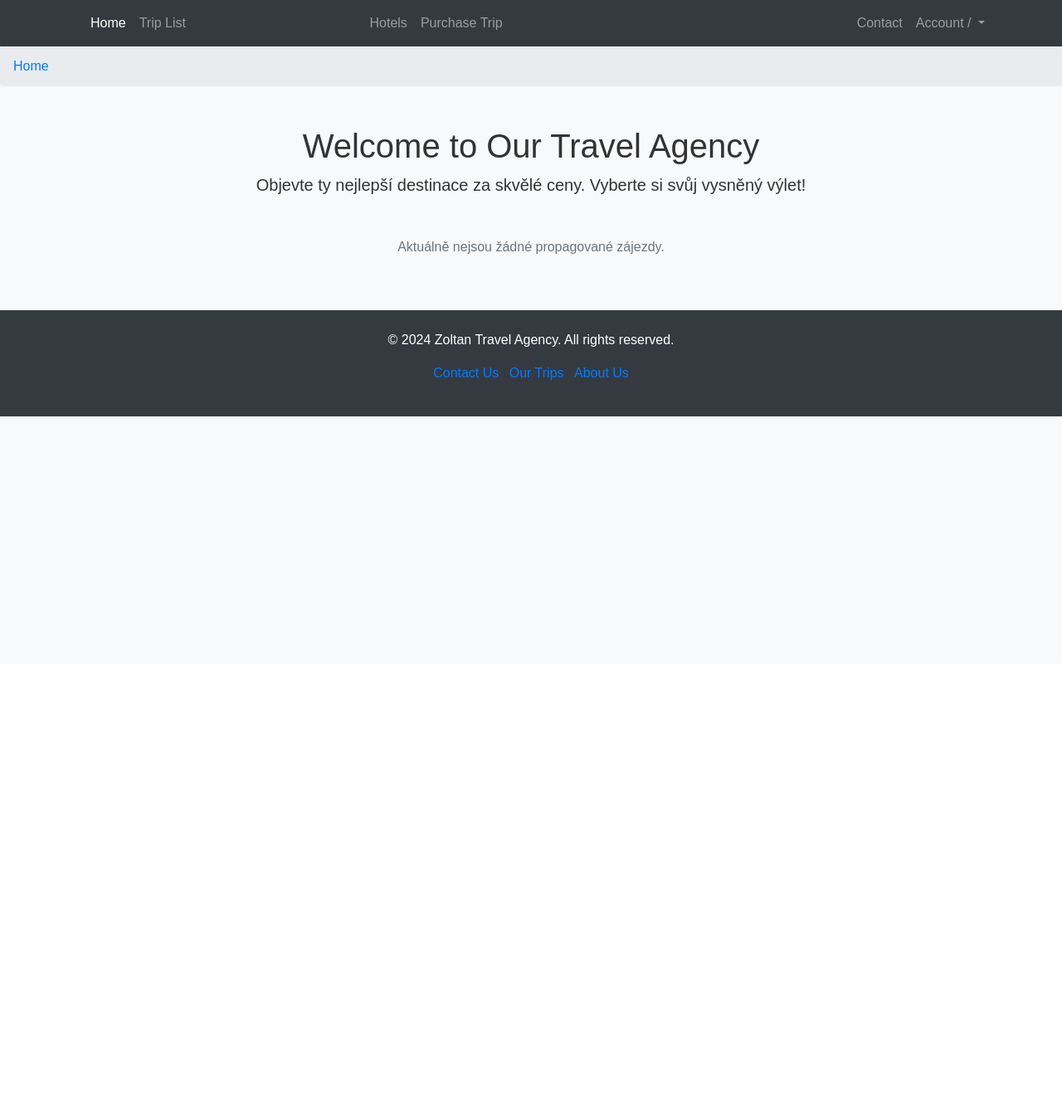
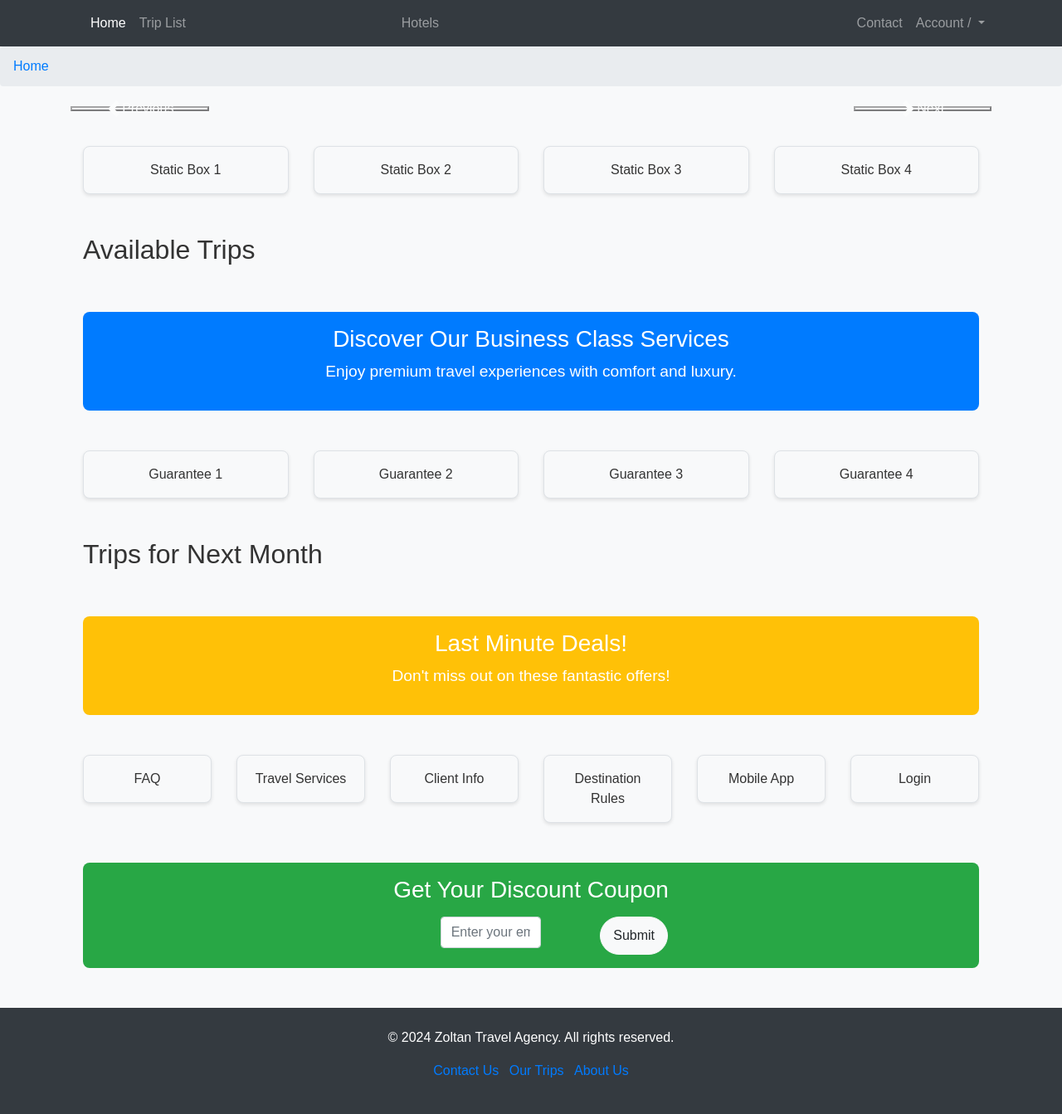
Before and after one commit to ZoltronPy/CS05, a Django app: page / in a window 1280 px wide. Shown: the whole page at 83% size. Before the commit the page ends 502 px from the top, so only its background shows below. Run offline with Django 5.2, Linux system fonts and the light colour scheme; data that the repository does not hold is empty; some libraries are stand-ins or nearby versions.

Commit message:
Home page, forms,

```diff
--- a/CS5/urls.py
+++ b/CS5/urls.py
@@ -3,6 +3,7 @@ from django.contrib.auth.views import LogoutView
 from django.urls import path
 from django.conf import settings
 from django.conf.urls.static import static
+from django.urls.conf import include
 
 from accounts.views import SubmittableLoginView, user_logout
 from accounts.views import SignUpView
@@ -28,6 +29,7 @@ urlpatterns = [
 
     path('accounts/signup/', SignUpView.as_view(), name='signup'),
     path('accounts/logout/', user_logout, name='logout'),
+    path('accounts/', include('django.contrib.auth.urls')), #defaultní cesty a views z Djanga
 
 
 ]
--- /dev/null
+++ b/static/homepage.css
@@ -0,0 +1,126 @@
+/* General Reset */
+body {
+    margin: 0;
+    padding: 0;
+    font-family: Arial, sans-serif;
+    background-color: #f8f9fa;
+}
+
+/* Carousel Styling */
+#promotedTripsCarousel img {
+    height: 300px;
+    object-fit: cover;
+    border-radius: 8px;
+}
+
+.carousel-caption {
+    background-color: rgba(0, 0, 0, 0.5);
+    border-radius: 4px;
+    padding: 10px;
+}
+
+.carousel-caption h5 {
+    font-size: 1.5rem;
+    font-weight: bold;
+    color: #fff;
+}
+
+.carousel-caption p {
+    font-size: 1rem;
+    color: #ddd;
+}
+
+/* Static Boxes */
+.container .row .p-3 {
+    background-color: #fff;
+    border: 1px solid #ddd;
+    border-radius: 8px;
+    box-shadow: 0 2px 4px rgba(0, 0, 0, 0.1);
+    transition: transform 0.2s;
+}
+
+.container .row .p-3:hover {
+    transform: scale(1.05);
+    box-shadow: 0 4px 8px rgba(0, 0, 0, 0.2);
+}
+
+/* Card Styling */
+.card {
+    border: none;
+    border-radius: 8px;
+    box-shadow: 0 2px 4px rgba(0, 0, 0, 0.1);
+    overflow: hidden;
+    transition: transform 0.2s;
+}
+
+.card:hover {
+    transform: scale(1.05);
+}
+
+.card img {
+    height: 200px;
+    object-fit: cover;
+}
+
+.card .card-title {
+    font-size: 1.25rem;
+    font-weight: bold;
+}
+
+.card .btn-primary {
+    background-color: #007bff;
+    border: none;
+    transition: background-color 0.3s;
+}
+
+.card .btn-primary:hover {
+    background-color: #0056b3;
+}
+
+/* Bars Styling */
+section.text-center .p-3 {
+    border-radius: 8px;
+    margin: 10px 0;
+    color: #fff;
+    font-size: 1.2rem;
+}
+
+.bg-primary {
+    background-color: #007bff;
+}
+
+.bg-warning {
+    background-color: #ffc107;
+}
+
+.bg-success {
+    background-color: #28a745;
+}
+
+.bg-secondary {
+    background-color: #6c757d;
+}
+
+/* Forms */
+form input {
+    border: 1px solid #ddd;
+    border-radius: 4px;
+    padding: 10px;
+    width: 70%;
+    display: inline-block;
+    margin-right: 10px;
+}
+
+form button {
+    border: none;
+    padding: 10px 20px;
+    border-radius: 4px;
+    background-color: #007bff;
+    color: white;
+    cursor: pointer;
+    transition: background-color 0.3s;
+}
+
+form button:hover {
+    background-color: #0056b3;
+}
--- a/templates/navbar.html
+++ b/templates/navbar.html
@@ -25,13 +25,15 @@
       </ul>
 
       <!-- Centered items -->
-      <ul class="navbar-nav mx-auto">
-        <li class="nav-item">
-          <a class="nav-link {% if request.resolver_match.url_name == 'hotels' %}active{% endif %}" href="{% url 'hotels' %}">Hotels</a>
-        </li>
-        <li class="nav-item">
-          <a class="nav-link" href="{% url 'purchase_trip' trip_id=1 %}">Purchase Trip</a>
-        </li>
+      <ul class="navbar-nav d-flex flex-row align-items-center mx-auto">
+           <li class="nav-item">
+                <a class="nav-link {% if request.resolver_match.url_name == 'hotels' %}active{% endif %}" href="{% url 'hotels' %}">Hotels</a>
+           </li>
+           <li class="nav-item d-flex align-items-center">
+               {% if user.is_authenticated %}
+                    <a class="nav-link" href="{% url 'purchase_trip' trip_id=1 %}">Purchase Trip</a>
+               {% endif %}
+           </li>
       </ul>
 
       <!-- Contact and Login/Signup dropdown on the right -->
@@ -57,6 +59,8 @@
                 <div class="dropdown-menu dropdown-menu-right" aria-labelledby="userDropdown">
 
                     <a class="dropdown-item" href="{% url 'logout' %}">Logout</a>
+                    <a class="dropdown-item" href="{% url 'password_change' %}">password change</a>
+                    <a class="dropdown-item" href="{% url 'password_reset' %}">password reset</a>
 
                 </div>
 
--- a/viewer/templates/homepage.html
+++ b/viewer/templates/homepage.html
@@ -1,43 +1,161 @@
-{% extends "base.html" %}
+{% extends 'base.html' %}
+{% block content %}
+{% load static %}
 
-{% block content %}
-<div class="container mt-5">
-    <!-- Welcome Section -->
-    <div class="text-center mb-5">
-        <h1>Welcome to Our Travel Agency</h1>
-        <p class="lead">Objevte ty nejlepší destinace za skvělé ceny. Vyberte si svůj vysněný výlet!</p>
+<link rel="stylesheet" href="{% static 'homepage.css' %}">
+
+<!-- Carousel for Promoted Trips -->
+<div id="promotedTripsCarousel" class="carousel slide mb-5" data-bs-ride="carousel">
+    <div class="carousel-inner">
+        {% for trip in promoted_trips %}
+            <div class="carousel-item {% if forloop.first %}active{% endif %}">
+                <img src="{{ trip.image.url }}" class="d-block w-100" style="height: 300px; object-fit: cover;" alt="{{ trip.tour_name }}">
+                <div class="carousel-caption d-none d-md-block">
+                    <h5>{{ trip.tour_name }}</h5>
+                    <p>From {{ trip.departure_city.name }} to {{ trip.destination_city.name }}</p>
+                </div>
+            </div>
+        {% endfor %}
     </div>
+    <button class="carousel-control-prev" type="button" data-bs-target="#promotedTripsCarousel" data-bs-slide="prev">
+        <span class="carousel-control-prev-icon" aria-hidden="true"></span>
+        <span class="visually-hidden">Previous</span>
+    </button>
+    <button class="carousel-control-next" type="button" data-bs-target="#promotedTripsCarousel" data-bs-slide="next">
+        <span class="carousel-control-next-icon" aria-hidden="true"></span>
+        <span class="visually-hidden">Next</span>
+    </button>
+</div>
 
-    <!-- Promoted Trips Section -->
+<!-- Four Static Boxes -->
+<section class="container mt-5">
+    <div class="row text-center">
+        <div class="col-md-3">
+            <div class="p-3 border bg-light">Static Box 1</div>
+        </div>
+        <div class="col-md-3">
+            <div class="p-3 border bg-light">Static Box 2</div>
+        </div>
+        <div class="col-md-3">
+            <div class="p-3 border bg-light">Static Box 3</div>
+        </div>
+        <div class="col-md-3">
+            <div class="p-3 border bg-light">Static Box 4</div>
+        </div>
+    </div>
+</section>
+
+<!-- List of Trips -->
+<section class="container mt-5">
+    <h2>Available Trips</h2>
     <div class="row">
-        {% if promoted_trips %}
-            {% for trip in promoted_trips %}
-            <div class="col-lg-4 col-md-6 mb-4">
-                <div class="card h-100 shadow-sm">
-                    <!-- Trip Image -->
-                    <img src="{{ trip.image.url }}" class="card-img-top" alt="{{ trip.tour_name }}" style="height: 200px; object-fit: cover;">
-
-                    <!-- Card Body -->
-                    <div class="card-body d-flex flex-column">
+        {% for trip in last_minute_trips %}
+            <div class="col-md-4">
+                <div class="card mb-3">
+                    <img src="{{ trip.image.url }}" class="card-img-top" alt="{{ trip.tour_name }}">
+                    <div class="card-body">
                         <h5 class="card-title">{{ trip.tour_name }}</h5>
-                        <p class="card-text">
-                            <strong>Destinace:</strong> {{ trip.destination_city.name }}<br>
-                            <strong>Cena za dospělého:</strong> {{ trip.price_per_adult }} Kč<br>
-                            <strong>Cena za dítě:</strong> {{ trip.price_per_child }} Kč
-                        </p>
-                        <div class="mt-auto">
-                            <a href="{% url 'trip_detail' trip.id %}" class="btn btn-outline-primary w-100 mb-2">View Details</a>
-                            <a href="{% url 'purchase_trip' trip.id %}" class="btn btn-primary w-100">Zakoupit</a>
-                        </div>
+                        <p class="card-text">Departure: {{ trip.formatted_departure_date }}</p>
+                        <p class="card-text">Price per Adult: {{ trip.price_per_adult }} CZK</p>
+                        <a href="{% url 'trip_detail' trip.id %}" class="btn btn-primary">View Details</a>
                     </div>
                 </div>
             </div>
-            {% endfor %}
-        {% else %}
-            <div class="col-12 text-center">
-                <p class="text-muted">Aktuálně nejsou žádné propagované zájezdy.</p>
+        {% endfor %}
+    </div>
+</section>
+
+<!-- Business Class Bar -->
+<section class="container mt-5 text-center">
+    <div class="p-3 bg-primary text-white">
+        <h3>Discover Our Business Class Services</h3>
+        <p>Enjoy premium travel experiences with comfort and luxury.</p>
+    </div>
+</section>
+
+<!-- Four Guarantee Boxes -->
+<section class="container mt-5">
+    <div class="row text-center">
+        <div class="col-md-3">
+            <div class="p-3 border bg-light">Guarantee 1</div>
+        </div>
+        <div class="col-md-3">
+            <div class="p-3 border bg-light">Guarantee 2</div>
+        </div>
+        <div class="col-md-3">
+            <div class="p-3 border bg-light">Guarantee 3</div>
+        </div>
+        <div class="col-md-3">
+            <div class="p-3 border bg-light">Guarantee 4</div>
+        </div>
+    </div>
+</section>
+
+<!-- Trips for Next Month -->
+<section class="container mt-5">
+    <h2>Trips for Next Month</h2>
+    <div class="row">
+        {% for trip in next_month_trips %}
+            <div class="col-md-4">
+                <div class="card mb-3">
+                    <img src="{{ trip.image.url }}" class="card-img-top" alt="{{ trip.tour_name }}">
+                    <div class="card-body">
+                        <h5 class="card-title">{{ trip.tour_name }}</h5>
+                        <p class="card-text">Departure: {{ trip.formatted_departure_date }}</p>
+                        <p class="card-text">Price per Adult: {{ trip.price_per_adult }} CZK</p>
+                        <a href="{% url 'trip_detail' trip.id %}" class="btn btn-primary">View Details</a>
+                    </div>
+                </div>
             </div>
-        {% endif %}
+        {% endfor %}
     </div>
-</div>
+</section>
+
+<!-- Last Minute Bar -->
+<section class="container mt-5 text-center">
+    <div class="p-3 bg-warning">
+        <h3>Last Minute Deals!</h3>
+        <p>Don't miss out on these fantastic offers!</p>
+    </div>
+</section>
+
+<!-- Six Info Boxes -->
+<section class="container mt-5">
+    <div class="row text-center">
+        <div class="col-md-2">
+            <div class="p-3 border bg-light">FAQ</div>
+        </div>
+        <div class="col-md-2">
+            <div class="p-3 border bg-light">Travel Services</div>
+        </div>
+        <div class="col-md-2">
+            <div class="p-3 border bg-light">Client Info</div>
+        </div>
+        <div class="col-md-2">
+            <div class="p-3 border bg-light">Destination Rules</div>
+        </div>
+        <div class="col-md-2">
+            <div class="p-3 border bg-light">Mobile App</div>
+        </div>
+        <div class="col-md-2">
+            <div class="p-3 border bg-light">Login</div>
+        </div>
+    </div>
+</section>
+
+<!-- Coupon Bar -->
+<section class="container mt-5 text-center">
+    <div class="p-3 bg-success text-white">
+        <h3>Get Your Discount Coupon</h3>
+        <form method="post" action="/coupon/">
+            {% csrf_token %}
+            <label>
+                <input type="email" name="email" placeholder="Enter your email" class="form-control d-inline w-50">
+            </label>
+            <button type="submit" class="btn btn-light mt-2">Submit</button>
+        </form>
+    </div>
+</section>
+
+
 {% endblock %}
--- a/viewer/views.py
+++ b/viewer/views.py
@@ -5,16 +5,40 @@ from django.db.models import Sum, Avg, F, Count, Min, Max
 from viewer.models import TravelInfo, Continent, TourPurchase, ContactMessage, Hotel
 from django import forms
 import logging
+
 logger = logging.getLogger(__name__)
+from django.utils.timezone import now
+from datetime import timedelta
+
+from django.shortcuts import render, get_object_or_404, redirect
+from django.utils.timezone import now
+from datetime import timedelta
+from viewer.models import TravelInfo
 
 
 def homepage(request):
+    # Current date
+    today = now().date()
+
+    # Next month's start and end dates
+    next_month_start = (today.replace(day=1) + timedelta(days=31)).replace(day=1)
+    next_month_end = (next_month_start + timedelta(days=31)).replace(day=1) - timedelta(days=1)
+
+    # Get promoted trips for the carousel
     promoted_trips = TravelInfo.objects.filter(is_promoted=True).order_by('-created_at')[:5]
-    continents = Continent.objects.prefetch_related('countries__cities')
+
+    # Get last minute trips (departure within 5 days)
+    last_minute_trips = TravelInfo.objects.filter(departure_date__lte=today + timedelta(days=5)).order_by(
+        'departure_date')
+
+    # Get trips for the next month
+    next_month_trips = TravelInfo.objects.filter(departure_date__range=(next_month_start, next_month_end))
+
+    # Render the template with context
     return render(request, 'homepage.html', {
         'promoted_trips': promoted_trips,
-        'continents': continents
-    })
+        'last_minute_trips': last_minute_trips,
+        'next_month_trips': next_month_trips, })
 
 
 def all_trips(request):
```
Also changed, not shown: accounts/forms.py (+10 -2 lines), accounts/views.py (+17 -6 lines), viewer/templates/contact.html (+5 -5 lines), viewer/templates/form.html (+29 -19 lines), viewer/templates/purchase_form.html (+5 -3 lines).
